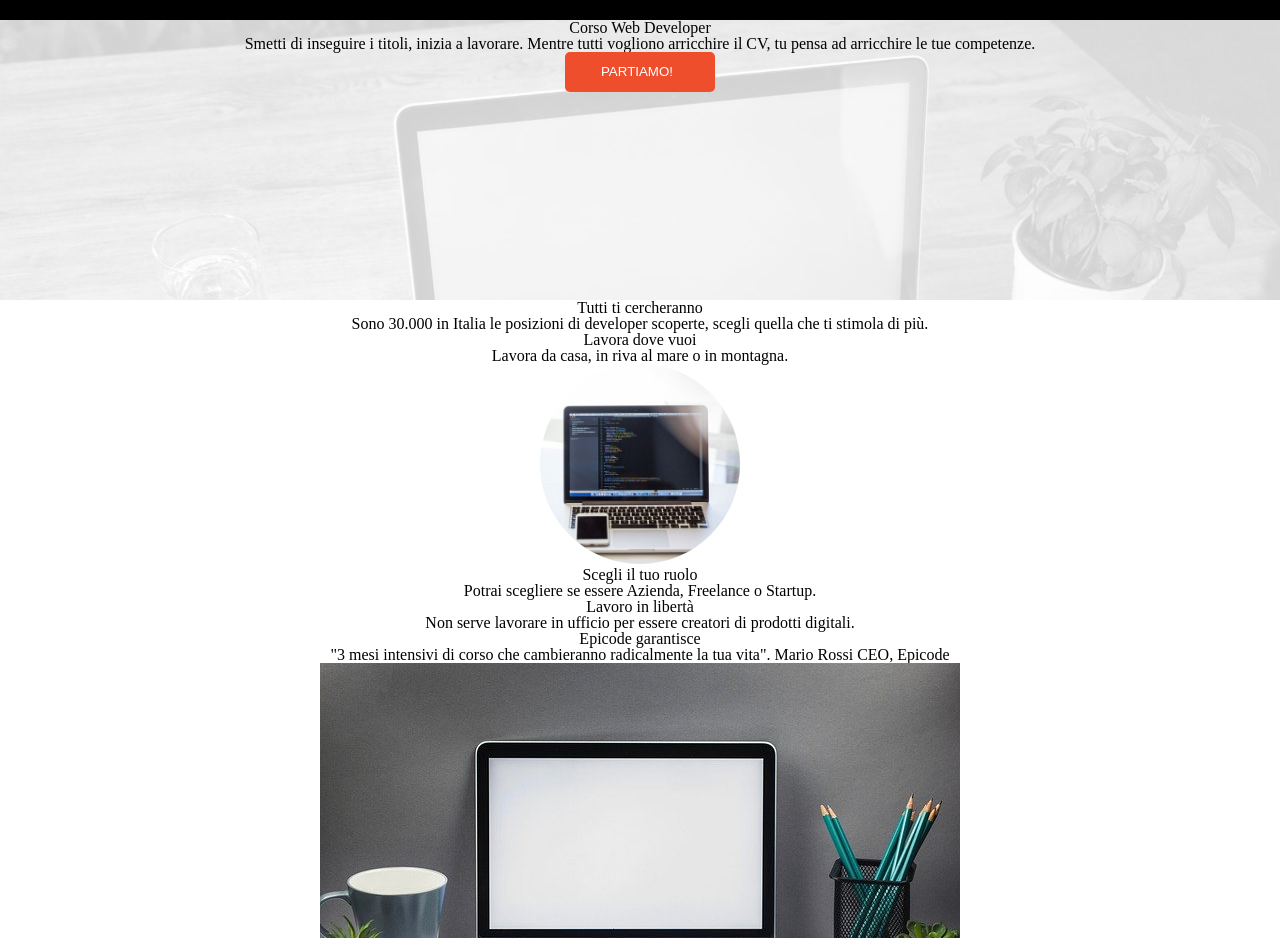
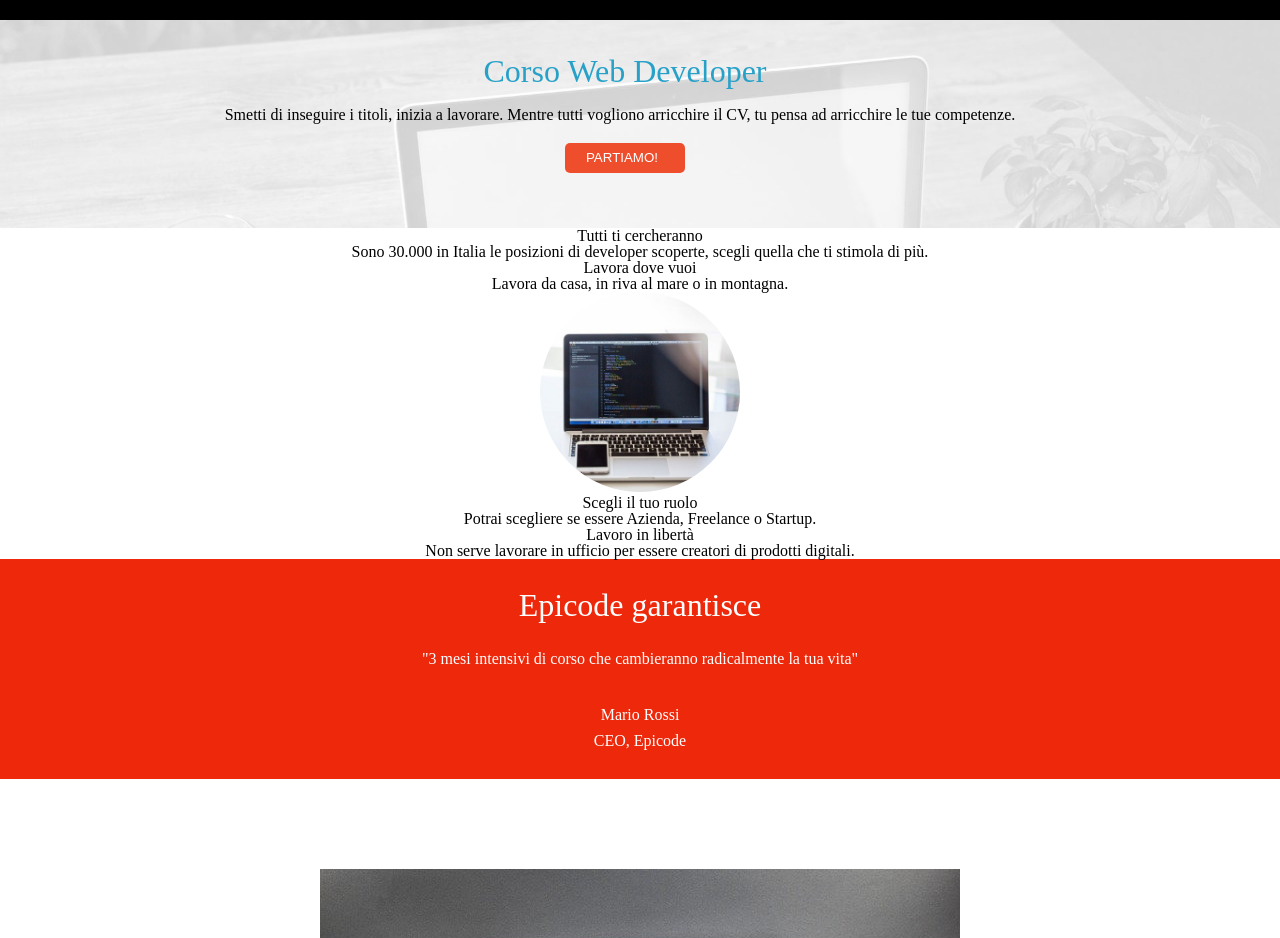
Before and after one commit to rrxerrerre/28fri-nov-y25-w1, a plain HTML site: page index.html in a window 1280 px wide. Shown: the part 54-992 px from the top of the page. Drawn offline with Linux system fonts and the light colour scheme.

Commit message:
modified

```diff
--- a/assets/css/style.css
+++ b/assets/css/style.css
@@ -14,24 +14,34 @@ header {
 }
 .banner {
   background-image: url("/assets/images/banner.jpg");
+
+  object-fit: cover;
   background-size: 100%;
+  padding: 35px;
   background-repeat: no-repeat;
-  height: 280px;
+}
+.banner h1 {
+  color: #28a1c9;
+  font-size: xx-large;
+  margin: 0px 40px 20px 10px;
+  text-align: center;
+}
+.banner p {
+  margin: 5px 60px 10px 20px;
+  text-align: center;
 }
 
-.banner h1 p button {
-  border: 50px;
-}
 main {
   text-align: center;
 }
 .button {
   background-color: #ee4e2c;
   color: white;
-  width: 150px;
-  height: 40px;
+  width: 120px;
+  height: 30px;
   border-radius: 5px;
   border: none;
+  margin: 10px 50px 20px 20px;
 }
 .notebook-img {
   align-items: center;
@@ -39,6 +49,30 @@ main {
   height: 200px;
   border-radius: 50%;
   object-fit: fill;
+}
+.orange-bck {
+  background-color: #ee280b;
+  padding: 30px;
+  color: white;
+}
+.orange-bck h2 {
+  font-size: xx-large;
+}
+.orange-bck p {
+  margin-top: 30px;
+}
+.mario-rossi {
+  margin-top: 40px;
+  margin-bottom: -20px;
+}
+.ceo {
+  margin-top: 5px;
+}
+.pencil-notebook {
+  padding: 60px;
+  margin: 30px;
+  text-align: center;
+  background-position: center;
 }
 footer {
   text-align: center;
--- a/index.html
+++ b/index.html
@@ -32,13 +32,15 @@
         <h4>Lavoro in libertà</h4>
         <p>Non serve lavorare in ufficio per essere creatori di prodotti digitali.</p>
       </div>
-      <div>
-        <h3>Epicode garantisce</h3>
-        <p>"3 mesi intensivi di corso che cambieranno radicalmente la tua vita". Mario Rossi CEO, Epicode</p>
+      <div class="orange-bck">
+        <h2>Epicode garantisce</h2>
+        <p>"3 mesi intensivi di corso che cambieranno radicalmente la tua vita"</p>
+        <h4 class="mario-rossi">Mario Rossi</h4>
+        <p class="ceo">CEO, Epicode</p>
       </div>
       <div>
         <div>
-          <img src="./assets/images/foto1.jpg" />
+          <img class="pencil-notebook" src="./assets/images/foto1.jpg" />
           <h4>Il tuo PC</h4>
           <p>Se vuoi diventare developer è l’unico strumento di cui hai bisogno.</p>
         </div>
```
